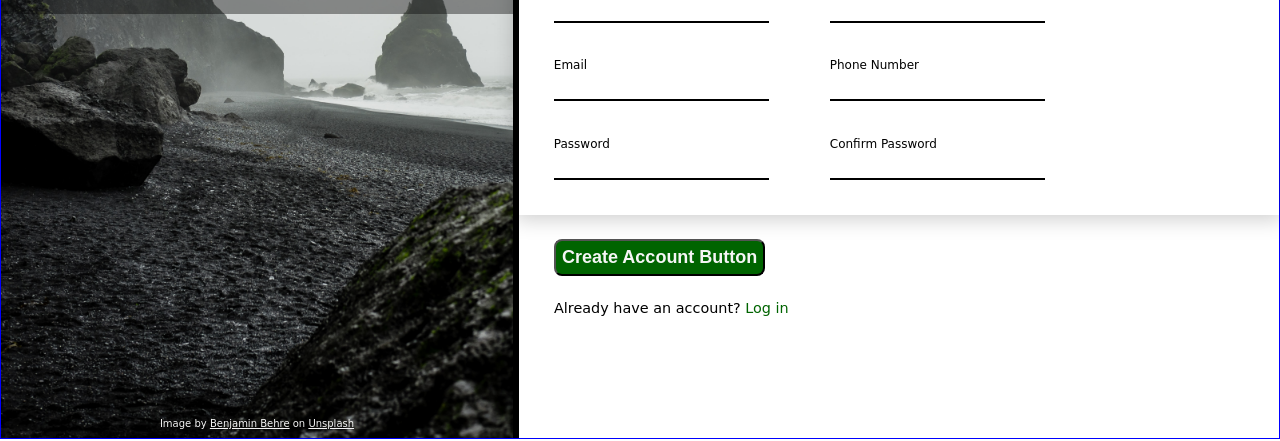
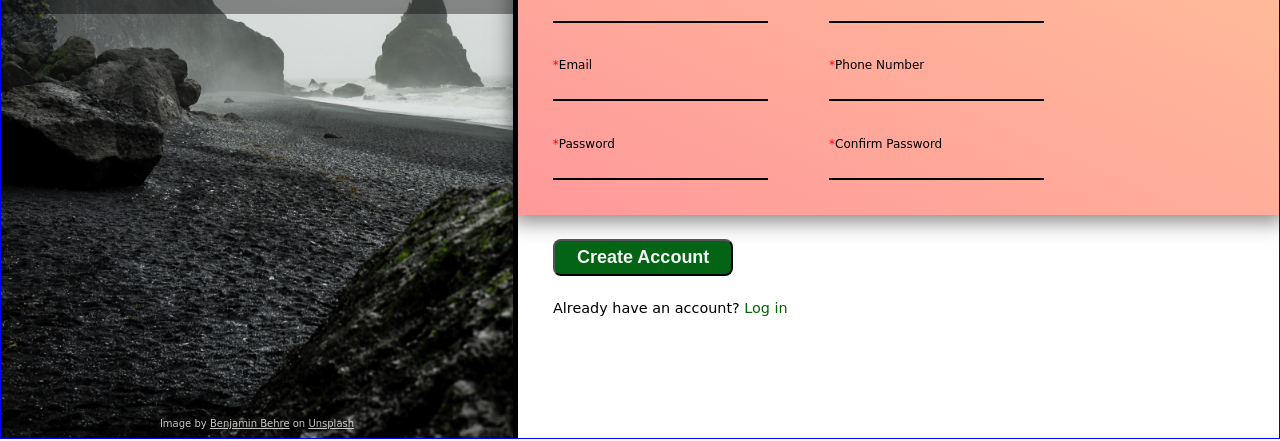
Before and after one commit to amsierco/sign_up_page, a plain HTML site: page index.html in a window 1280 px wide. Shown: the part 363-804 px from the top of the page. Drawn offline with Linux system fonts and the light colour scheme; a web font is replaced by a local one.

Commit message:
Added sign-up background color gradient and made logo spin animation

```diff
--- a/index.html
+++ b/index.html
@@ -36,32 +36,32 @@
                 <div class="input-field">
 
                     <div class="input">
-                        <label for="first-name">First Name</label>
+                        <label for="first-name"><span>*</span>First Name</label>
                         <input type="text" id="first-name" name="first-name" required>
                     </div>
 
                     <div class="input">
-                        <label for="last-name">Last Name</label>
+                        <label for="last-name"><span>*</span>Last Name</label>
                         <input type="text" id="last-name" name="last-name" required>
                     </div>
 
                     <div class="input">
-                        <label for="email">Email</label>
+                        <label for="email"><span>*</span>Email</label>
                         <input type="email" id="email" name="email" required>
                     </div>
 
                     <div class="input">
-                        <label for="phone_number">Phone Number</label>
+                        <label for="phone_number"><span>*</span>Phone Number</label>
                         <input type="te" id="phone_number" name="phone_number" pattern="\d{3}-\d{3}-\d{4}" required>
                     </div>
 
                     <div class="input">
-                        <label for="password">Password</label>
+                        <label for="password"><span>*</span>Password</label>
                         <input type="password" id="password" name="password" minlength="5" required>
                     </div>
 
                     <div class="input">
-                        <label for="confirm-password">Confirm Password</label>
+                        <label for="confirm-password"><span>*</span>Confirm Password</label>
                         <input type="password" id="confirm-password" name="confirm-password" required>
                     </div>
 
@@ -70,7 +70,7 @@
         </div>
 
         <div class="btn">
-            <button type="submit" form="myform">Create Account Button</button>
+            <button type="submit" form="myform">Create Account</button>
         </div>
 
         <div class="footer">Already have an account? <a href="./index.html">Log in</a></div>
--- a/styles.css
+++ b/styles.css
@@ -14,12 +14,6 @@ body {
     padding: 0px;
 }
 
-/*DEBUGGING*/
-/** {
-    border: 1px solid red;;
-}*/
-
-
 .main-body {
     display: flex;
 }
@@ -28,7 +22,7 @@ body {
 .image-container {
     width: var(--var-image-width);
     border: none;
-    border-right: 6px solid #000;
+    border-right: 5px solid #000;
     padding: 0px;
     margin: 0px;
     height: 100vh;
@@ -47,7 +41,7 @@ body {
     display: flex;
     justify-content: center;
     align-items: center;
-    gap: 5%;
+    gap: 8px;
     font-size: 4rem;
 }
 
@@ -71,6 +65,7 @@ body {
     text-align: center;
     font-weight: 400;
     font-size: 10px;
+    opacity: 0.8;
 }
 
 .credits a {
@@ -112,6 +107,15 @@ form {
     height: 2rem;
     border: none;
     border-bottom: 2px solid black;
+    background-color: rgba(0, 0, 0, 0.0);
+    color: #000;
+    font-size: 1rem;
+    font-family: 'Skranji', cursive, sans-serif;
+    font-weight: 100;
+}
+
+.input label span {
+    color: red;
 }
 
 #header {
@@ -122,19 +126,21 @@ form {
 }
 
 .form-container {
-    /* x, y, blur, shadow spread, color */
-    box-shadow: 0px 0px 20px 4px rgba(0, 0, 0, 0.2);
+    box-shadow: 0px 0px 20px 6px rgba(0, 0, 0, 0.5);
     margin-left: calc(-1*var(--var-center-spacing));
     padding: 10px;
+    background-image: linear-gradient(to bottom left, rgba(255, 100, 0, .4), rgba(255, 0, 5, .4));
 }
 
 .btn button {
- background-color: darkgreen;
+ background-color: rgb(2, 100, 20);
  color: whitesmoke;
  border-radius: 8px;
  font-size: 1.5rem;
  transition: 0.15s;
  padding: 6px;
+ padding-left: 22px;
+ padding-right: 22px;
  font-weight: 600;
 }
 
@@ -152,3 +158,14 @@ form {
     text-decoration: none;
     color: darkgreen;
 }
+
+/*Animations*/
+@keyframes rotate {
+   from{transform: rotate(0deg);}
+   to{transform: rotate(360deg);}
+}
+
+.splash-img:hover {
+    animation-name: rotate;
+    animation-duration: 0.5s;
+}
```
